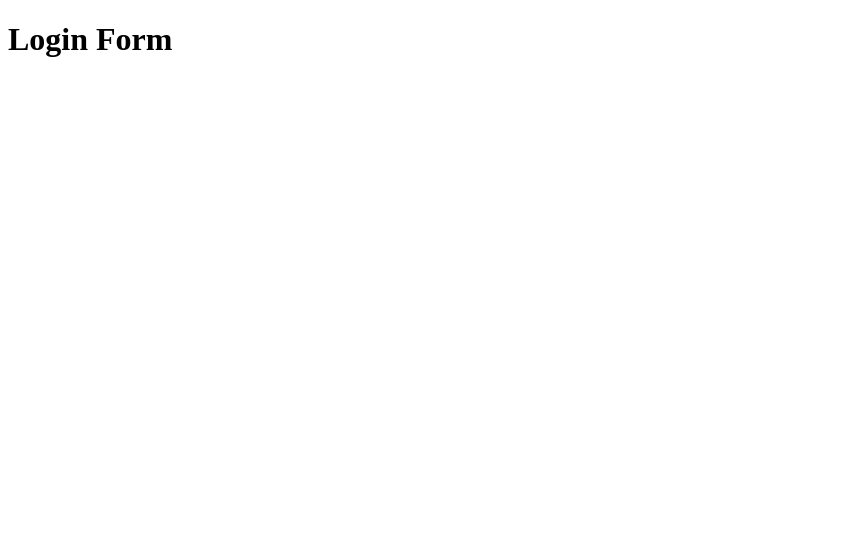
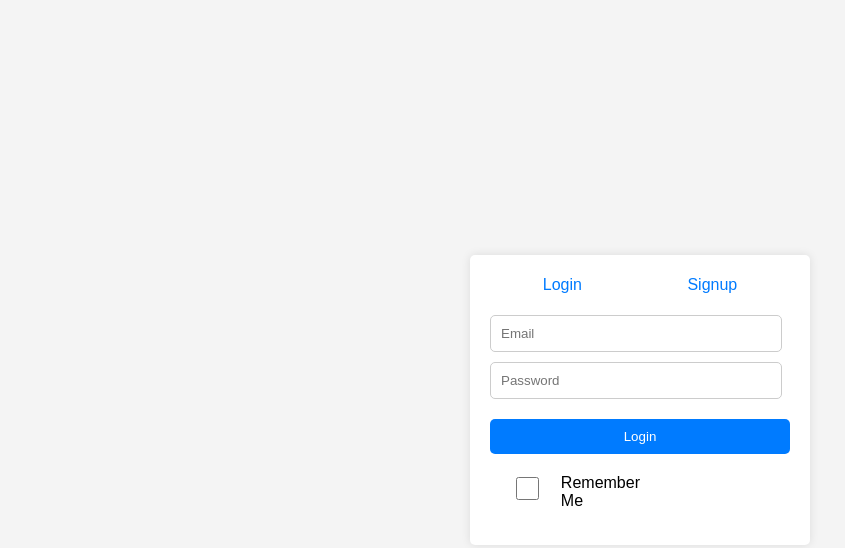
Before and after one commit to dinhminh0307/Extract-Table-Tool, a website: page frontend/login/signup.html in a window 1280 px wide. Shown: the whole page, without its empty margins (0-845 px from the left). Drawn offline with Linux system fonts and the light colour scheme.

Commit message:
feat: design pattern for the code

```diff
--- /dev/null
+++ b/frontend/login/login.js
@@ -0,0 +1,9 @@
+function toggleForm(checkType) {
+    if(checkType === 'signup') {
+        document.getElementById('signup-form').style.display = 'block';
+        document.getElementById('login-form').style.display = 'none';
+    } else {
+        document.getElementById('signup-form').style.display = 'none';
+        document.getElementById('login-form').style.display = 'block';
+    }
+}
--- /dev/null
+++ b/frontend/login/signup.css
@@ -0,0 +1,79 @@
+body {
+    font-family: Arial, sans-serif;
+    display: flex;
+    justify-content: center;
+    align-items: center;
+    height: 100vh;
+    margin: 0;
+    background-color: #f4f4f4;
+}
+
+.form-container {
+    width: 100%;
+    max-width: 300px;
+    padding: 20px;
+    background-color: white;
+    border-radius: 5px;
+    box-shadow: 0 0 10px rgba(0, 0, 0, 0.1);
+}
+
+.form-toggle {
+    display: flex;
+    justify-content: space-around;
+    margin-bottom: 20px;
+}
+
+.form-toggle button {
+    background: none;
+    border: none;
+    cursor: pointer;
+    font-size: 16px;
+    color: #007bff;
+}
+
+.form-toggle button:focus {
+    outline: none;
+}
+
+input {
+    display: block;
+    width: 90%;
+    padding: 10px;
+    margin-bottom: 10px;
+    border-radius: 5px;
+    border: 1px solid #ccc;
+}
+
+.remember-me {
+    margin-bottom: 15px;
+    display: flex;
+}
+
+form > * {
+    margin: 10px 0;
+}
+
+.remember-me input[type="checkbox"] {
+    margin-right: 0;
+    /* Optionally, add custom styles for the checkbox */
+}
+
+.remember-me label {
+    margin-right: 50%;
+    /* Optionally, add styles for the label if needed */
+}
+
+
+button[type="submit"] {
+    width: 100%;
+    padding: 10px;
+    background-color: #007bff;
+    color: white;
+    border: none;
+    border-radius: 5px;
+    cursor: pointer;
+}
+
+button[type="submit"]:hover {
+    background-color: #0056b3;
+}
--- a/frontend/login/signup.html
+++ b/frontend/login/signup.html
@@ -3,9 +3,36 @@
 <head>
     <meta charset="UTF-8">
     <meta name="viewport" content="width=device-width, initial-scale=1.0">
-    <title>Login Form</title>
+    <title>Login & Signup Form</title>
+    <link rel="stylesheet" href="signup.css">
 </head>
 <body>
-    <h1>Login Form</h1>
+    <div class="form-container">
+        <div class="form-toggle">
+            <button id="login-toggle" onclick="toggleForm('login')">Login</button>
+            <button id="signup-toggle" onclick="toggleForm('signup')">Signup</button>
+        </div>
+        <div id="login-form">
+            <form>
+                <input type="email" placeholder="Email">
+                <input type="password" placeholder="Password">
+                <button type="submit">Login</button>
+                <div class="remember-me">
+                    <input type="checkbox" id="rememberLogin">
+                    <label for="rememberLogin">Remember Me</label>
+                </div>
+            </form>
+        </div>
+        <div id="signup-form" style="display: none;">
+            <form>
+                <input type="text" placeholder="Username">
+                <input type="email" placeholder="Email">
+                <input type="text" placeholder="Phone Number">
+                <input type="password" placeholder="Password">
+                <button type="submit">Signup</button>
+            </form>
+        </div>
+    </div>
+    <script src="login.js"></script>
 </body>
 </html>
--- a/frontend/style.css
+++ b/frontend/style.css
@@ -1,13 +1,13 @@
 body {
     font-family: Arial, sans-serif;
     display: flex;
-    justify-content: center;
-    align-items: center;
+    flex-direction: column; /* Organize content in a column */
+    align-items: center; /* Center content horizontally */
     height: 100vh;
     margin: 0;
-    background-color: #f4f4f4;
-    background-color: lightblue;
+    background-color: lightblue; /* No need to repeat the background-color property */
 }
+
 
 .container {
     width: 100%;
@@ -16,6 +16,10 @@ body {
     background-color: white;
     border-radius: 5px;
     box-shadow: 0 0 10px rgba(0, 0, 0, 0.1);
+    margin-top: 60px; /* Adjust this value based on the height of your .auth-options to ensure the .container is centered */
+    display: flex;
+    justify-content: center;
+
 }
 
 .form-container {
@@ -55,7 +59,8 @@ body {
     justify-content: flex-end;
     padding: 10px;
     background-color: #f8f9fa; /* Light grey background */
-    vertical-align: top; /* here */
+    position: absolute; /* Position it absolutely relative to the body */
+    top: 0; /* Align it to the top */
 }
 
 .auth-options a {
```
Also changed, not shown: backend/constant/constantFunction.js (added, +55 -0 lines), server.js (+2 -45 lines).
